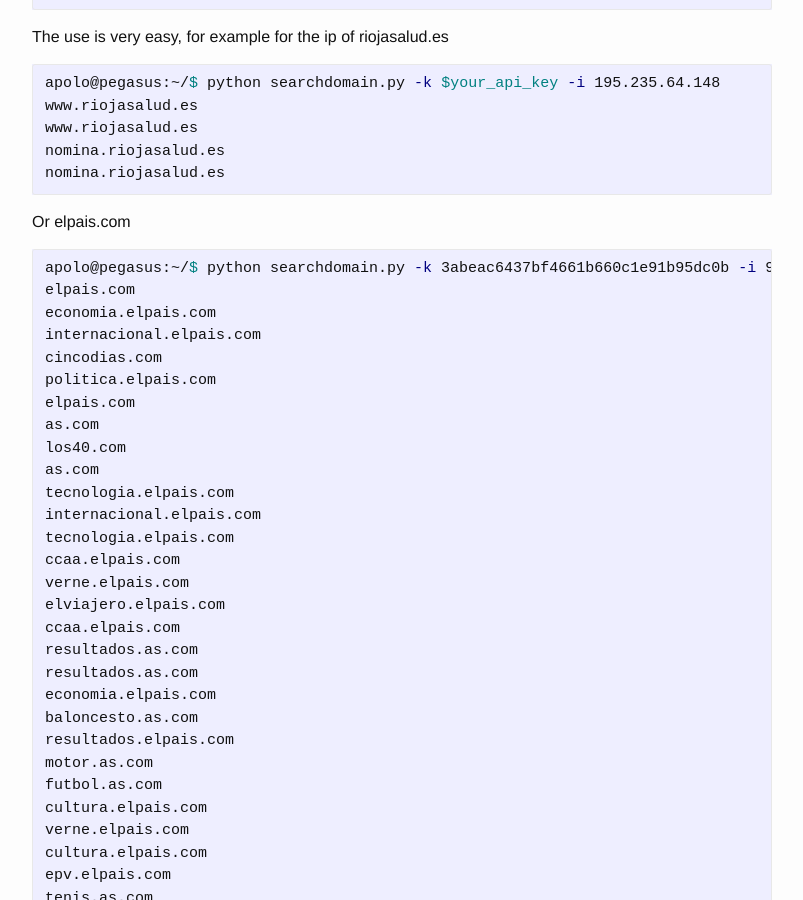
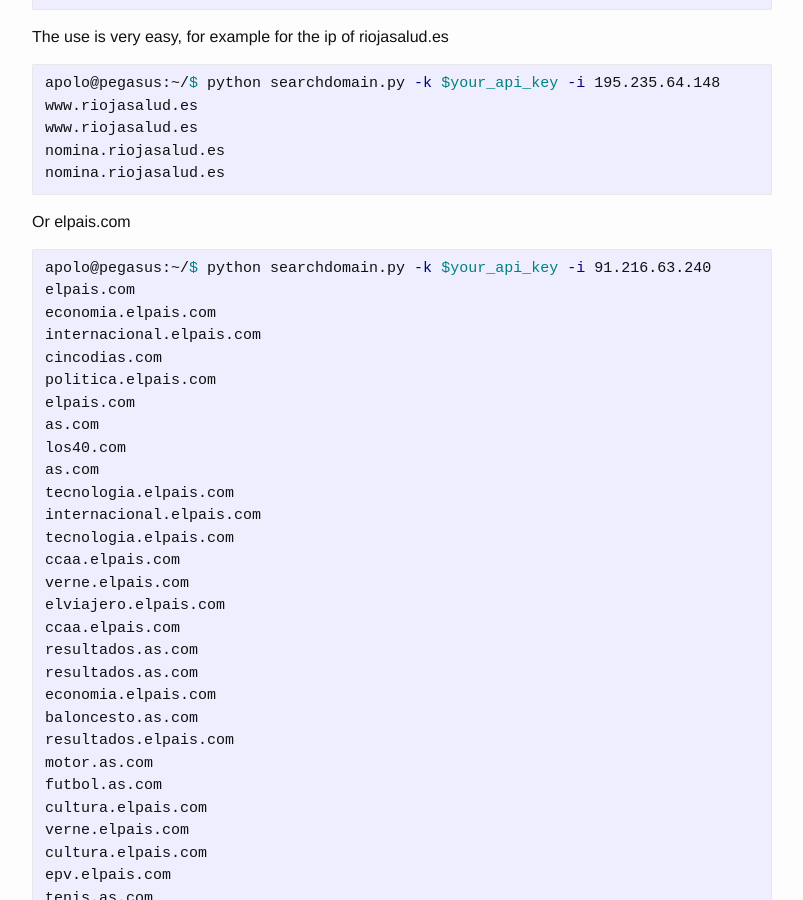
Before and after one commit to dsfau/dsfau.github.com, a Jekyll site: the page built from _posts/2017-04-12-How-to-obtain-domains-names-from-IP-address.markdown, in a window 1280 px wide and 900 px high, scrolled down 1546 px. Shown: the whole window, without its empty margins (238-1041 px from the left). Built offline with Jekyll 4.4.1, drawn with Linux system fonts in a browser that asks for light colours.

Commit message:
How to obtain domains names from IP address(modifyII)

````diff
--- a/_posts/2017-04-12-How-to-obtain-domains-names-from-IP-address.markdown
+++ b/_posts/2017-04-12-How-to-obtain-domains-names-from-IP-address.markdown
@@ -72,7 +72,7 @@ nomina.riojasalud.es
 ```
 Or elpais.com
 ```bash
-apolo@pegasus:~/$ python searchdomain.py -k 3abeac6437bf4661b660c1e91b95dc0b -i 91.216.63.240
+apolo@pegasus:~/$ python searchdomain.py -k $your_api_key -i 91.216.63.240
 elpais.com
 economia.elpais.com
 internacional.elpais.com
````
